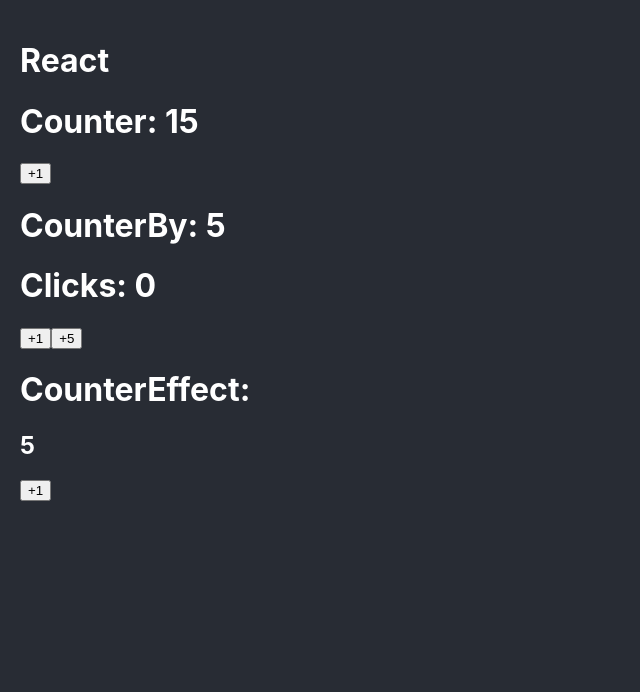
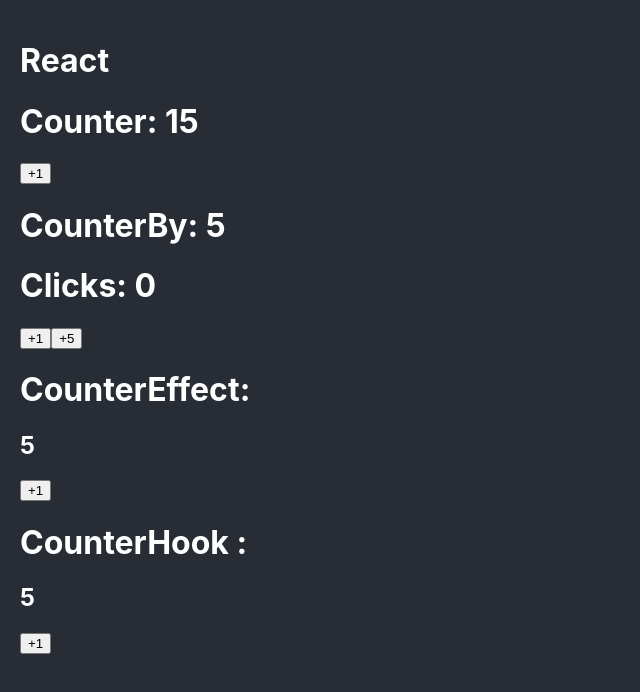
Before and after one commit to valessol/react-pro, a React (Create React App) app: page / in a window 1280 px wide. Shown: the top 692 px of the page, without its empty margins (0-640 px from the left). Built offline with nearby package versions, Linux system fonts and the light colour scheme.

Commit message:
custom hook, useLayoutEffect, gsap

```diff
--- a/src/App.tsx
+++ b/src/App.tsx
@@ -1,6 +1,7 @@
 import Counter from './bases/Counter';
 import CounterBy from './bases/CounterBy';
 import CounterEffect from './bases/CounterEffect';
+import CounterHook from './bases/CounterHook';
 function App() {
   return (
     <>
@@ -8,6 +9,7 @@ function App() {
     <Counter  initialValue={15}/>
     <CounterBy/>
     <CounterEffect/>
+    <CounterHook/>
     </>
   );
 }
--- /dev/null
+++ b/src/bases/CounterHook.tsx
@@ -0,0 +1,17 @@
+import { useCounter } from "../hooks/useCounter"
+
+
+const CounterHook = () => {
+  const { counter, elementToAnimate, handleClick} = useCounter({maxCount: 15})
+
+  return (
+    <>
+      <h1>CounterHook
+        :</h1>
+      <h2 ref= {elementToAnimate}>{counter}</h2>
+      <button onClick={handleClick}>+1</button>
+    </>
+  )
+}
+
+export default CounterHook
--- /dev/null
+++ b/src/hooks/useCounter.ts
@@ -0,0 +1,37 @@
+import React, { useState, useEffect, useRef, useLayoutEffect } from 'react'
+import { gsap } from "gsap"
+
+export const useCounter = ({maxCount = 10}) => {
+    const [counter, setCounter] = useState(5);
+  const elementToAnimate = useRef<any>(null);
+  const tl = useRef(gsap.timeline());
+
+  const handleClick = () => {
+    setCounter(prev => Math.min(prev + 1, maxCount));
+  }
+
+  useLayoutEffect(() => {
+    //creo una instancia de timeline en el momento en que todo el html se ha cargado (useLayoutEffect)
+    //usando tl como una referencia, me aseguro de no crear multiples instancias del timeline
+    // al usar .pause() estoy añadiendo las animaciones, pero diciendole agsap que las pause y no las ejecute. De no hacerlo, se ejecutarán apenas se cargue el código.
+    if(!elementToAnimate.current) return;
+    tl.current.to(elementToAnimate.current , {y: -10, duration: 0.2, ease: "ease.out"})
+      .to(elementToAnimate.current , {y: 0, duration: 1, ease: "bounce.out"}).pause()
+  }, [])
+
+  useEffect(() => {
+    // en este useEffect le diremos cuando debe ejecutar las animaciones. En este caso, cada vez que cambie el counter.
+    // si queremos que solo aplique cuando llegue al valor máximo, le agregamos un condicional:
+    //if (counter < maxCount) return;
+
+    // al utilizar tl.play() se ejecuta la animación una sola vez (aunque cambie el counter), ya que setea el from en true por default, lo que significa que ejecuta la posición actual.
+    // al enviarle como argumento el segundo en el que debe ejecutarse (from), lo hará cada vez que cumpla esa condición (siempre que cambie el counter)
+    tl.current.play(0)
+  }, [counter])
+
+  return {
+    counter,
+    elementToAnimate,
+    handleClick,
+  }
+}
```
